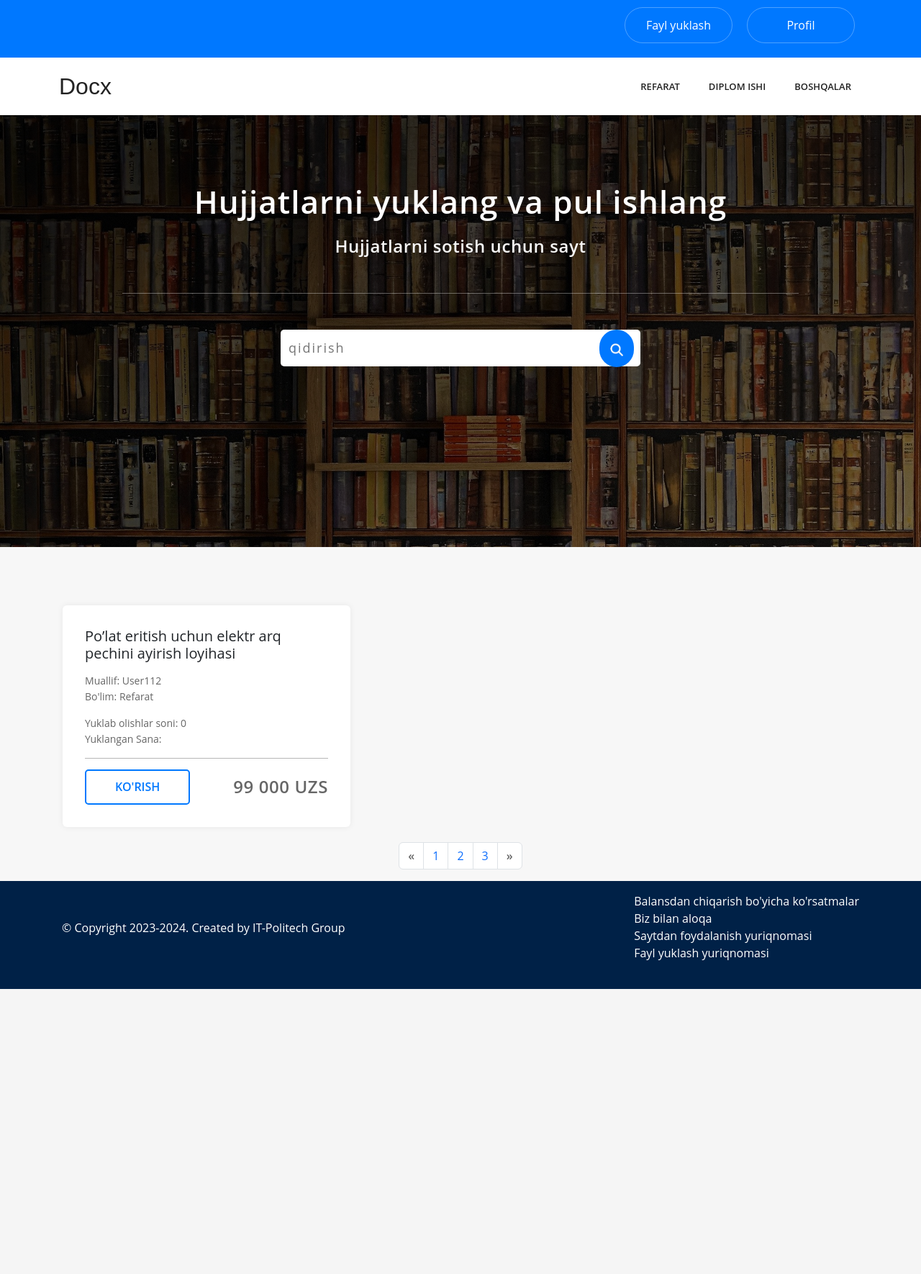
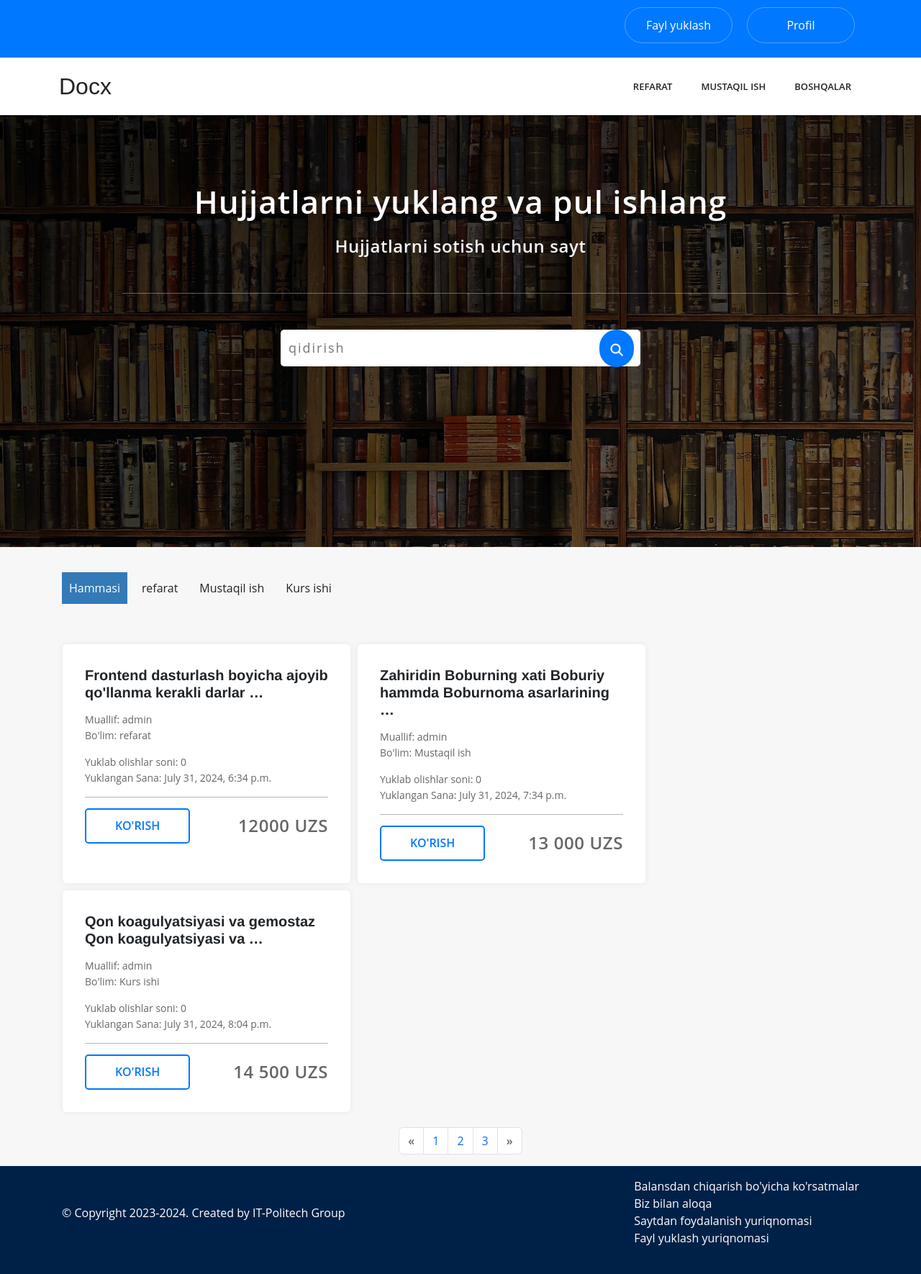
Before and after one commit to Samandar0912/project_docx, a Django app: page / in a window 1280 px wide. Shown: the whole page at 72% size. Before the commit the page ends 1374 px from the top, so only its background shows below. Run offline with Django 5.2, Linux system fonts and the light colour scheme; data comes from the database, SQL or seed files in the repository; both versions use the stored data as it was after the commit; some libraries are stand-ins or nearby versions.

Commit message:
project_docx

```diff
--- a/project_docx/myapp/urls.py
+++ b/project_docx/myapp/urls.py
@@ -1,7 +1,8 @@
 from django.urls import path
-from .views import *
+from .views import IndexView
 
+app_name = 'main' #=> Asosiy app
 urlpatterns = [
-    path('', index, name='index'),
+    path('', IndexView.as_view(), name='index'),
 
 ]
--- a/project_docx/myapp/views.py
+++ b/project_docx/myapp/views.py
@@ -1,7 +1,15 @@
 from django.shortcuts import render, redirect
-
+from django.views import View
+from products.models import Article, Category
 
 # Create your views here.
 
-def index(request):
-    return render(request, 'index.html',)
+class IndexView(View):
+    def get(self,request):
+        products = Article.objects.all()
+        category = Category.objects.all()
+        context = {
+            "products":products,
+            "category":category,
+        }
+        return render(request, "index.html", context)
--- a/project_docx/static/css/main.css
+++ b/project_docx/static/css/main.css
@@ -175,6 +175,12 @@ body{
     transition: all .2s;
 
 }
+.active{
+    color: #fff !important;
+    margin-left: -28px !important ;
+    background-color: #337ab7;
+
+}
 
 
 /* ########################################################### */
@@ -186,6 +192,10 @@ body{
     border-radius: none !important;
     margin: 5px;
     padding: 15px;
+}
+.card h5{
+    font-weight: 600;
+    font-family: 'Franklin Gothic Medium', 'Arial Narrow', Arial, sans-serif;
 }
 
 
--- a/project_docx/templates/__navbar.html
+++ b/project_docx/templates/__navbar.html
@@ -10,9 +10,13 @@
             <div class="navbar-box-bottom">
                 <h2 class="link-h2">Docx</h2>
                 <ul>
-                    <li><a href="#">Refarat</a></li>
-                    <li><a href="#">Diplom Ishi</a></li>
-                    <li><a href="#">Boshqalar</a></li>
+                    {% for categorys in category %}
+                        {% if forloop.counter <= 2 %}
+                            <li><a href="#">{{ categorys.name }}</a></li>
+                        {% endif %}
+                    {% endfor %}
+                <li><a href="#">Boshqalar</a></li>
+
                 </ul>
             </div>
         </div>
--- a/project_docx/templates/index.html
+++ b/project_docx/templates/index.html
@@ -21,8 +21,9 @@
     <section class="categorys">
         <div class="container">
             <ul>
+                <li><a href="#" class='active'>Hammasi</a></li>
                 {% for categorys in category %}
-                <li><a href="#">categorys</a></li>
+                    <li><a href="#">{{ categorys.name }}</a></li>
                 {% endfor %}
 
             </ul>
@@ -32,24 +33,28 @@
     <section>
         <div class="container d-flex flex-wrap mb-3">
 
+            {% for product in products %}
+            {% if forloop.counter <= 6 %}
             <div class="card">
                 <div class="card-body">
-                    <h5 class="card-title">Po’lat eritish uchun elektr arq pechini ayirish loyihasi</h5>
+                    <h5 class="card-title">{{ product.name|truncatewords:7 }}</h5>
                     <div class="text-name">
-                        <p class="p1">Muallif: User112 </p>
-                        <p class="p2">Bo'lim: Refarat </p>
+                        <p class="p1">Muallif: {{ product.Author }} </p>
+                        <p class="p2">Bo'lim: {{ product.category }} </p>
                     </div>
                     <div class="text-data">
                         <p class="p1">Yuklab olishlar soni: 0 </p>
-                        <p class="p2">Yuklangan Sana:  </p>
+                        <p class="p2">Yuklangan Sana: {{ product.created }} </p>
                     </div>
                     <div class="card-line"></div>
                     <div class="text-btn">
                         <a href="#">Ko'rish</a>
-                        <h4>99 000 UZS</h4>
+                        <h4>{{ product.price }} UZS</h4>
                     </div>
                 </div>
             </div>
+            {% endif %}
+            {% endfor %}
 
 
 
--- a/project_docx/users/admin.py
+++ b/project_docx/users/admin.py
@@ -1,7 +1,9 @@
 from django.contrib import admin
 from .models import Saved, CustomUser
+from django.contrib.auth.models import Group
 # Register your models here.
 
 
+admin.site.unregister(Group)
 admin.site.register(Saved)
 admin.site.register(CustomUser)
```
Also changed, not shown: project_docx/db.sqlite3, 3 other files.
